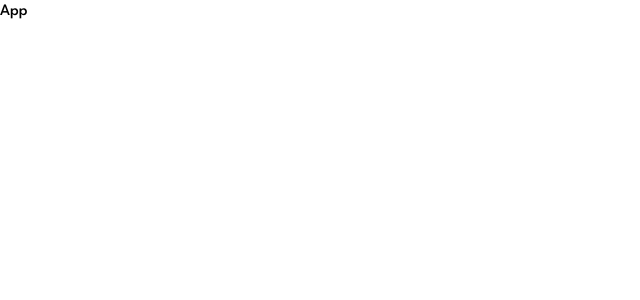
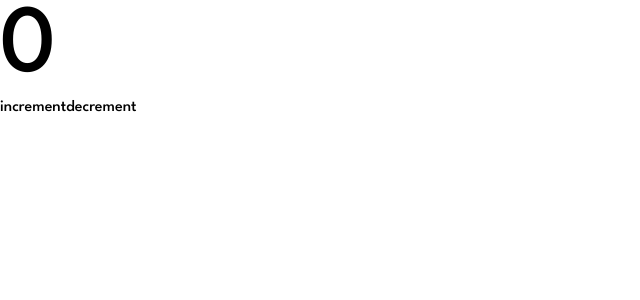
Before and after one commit to Mark-Alexis-Posadas/react-mini-practice, a React (Vite) app: page / in a window 1280 px wide. Shown: the top 300 px of the page, without its empty margins (0-640 px from the left). Built offline with nearby package versions, Linux system fonts and the light colour scheme.

Commit message:
added custom hook

```diff
--- a/src/App.jsx
+++ b/src/App.jsx
@@ -1,7 +1,12 @@
 import React from "react";
+import Counter from "./custom-hooks/pages/Counter";
 
 const App = () => {
-  return <div>App</div>;
+  return (
+    <>
+      <Counter />
+    </>
+  );
 };
 
 export default App;
--- /dev/null
+++ b/src/custom-hooks/hooks/useCounter.js
@@ -0,0 +1,15 @@
+import { useState } from "react";
+
+export const useCounter = () => {
+  const [count, setCount] = useState(0);
+
+  const handleIncrement = () => {
+    setCount((pC) => pC + 1);
+  };
+
+  const handleDecrement = () => {
+    setCount((pC) => pC + -1);
+  };
+
+  return { count, handleIncrement, handleDecrement };
+};
--- /dev/null
+++ b/src/custom-hooks/pages/Counter.jsx
@@ -0,0 +1,13 @@
+import { useCounter } from "../hooks/useCounter";
+
+export default function Counter() {
+  const { count, handleIncrement, handleDecrement } = useCounter();
+
+  return (
+    <div>
+      <h1 className="text-8xl">{count}</h1>
+      <button onClick={handleIncrement}>increment</button>
+      <button onClick={handleDecrement}>decrement</button>
+    </div>
+  );
+}
```
